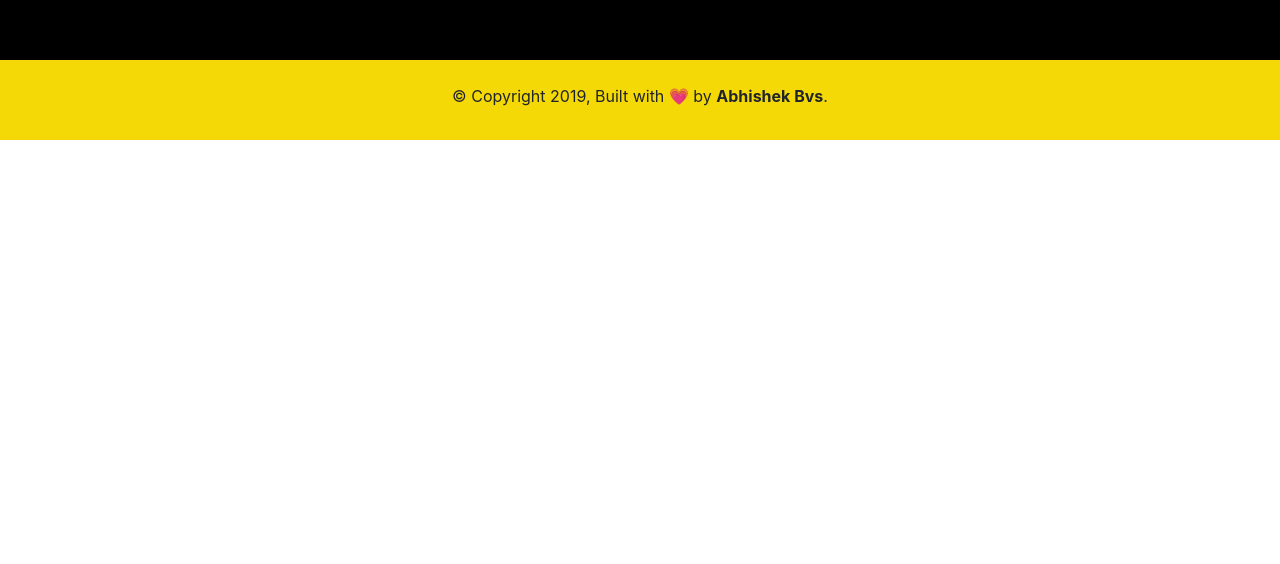
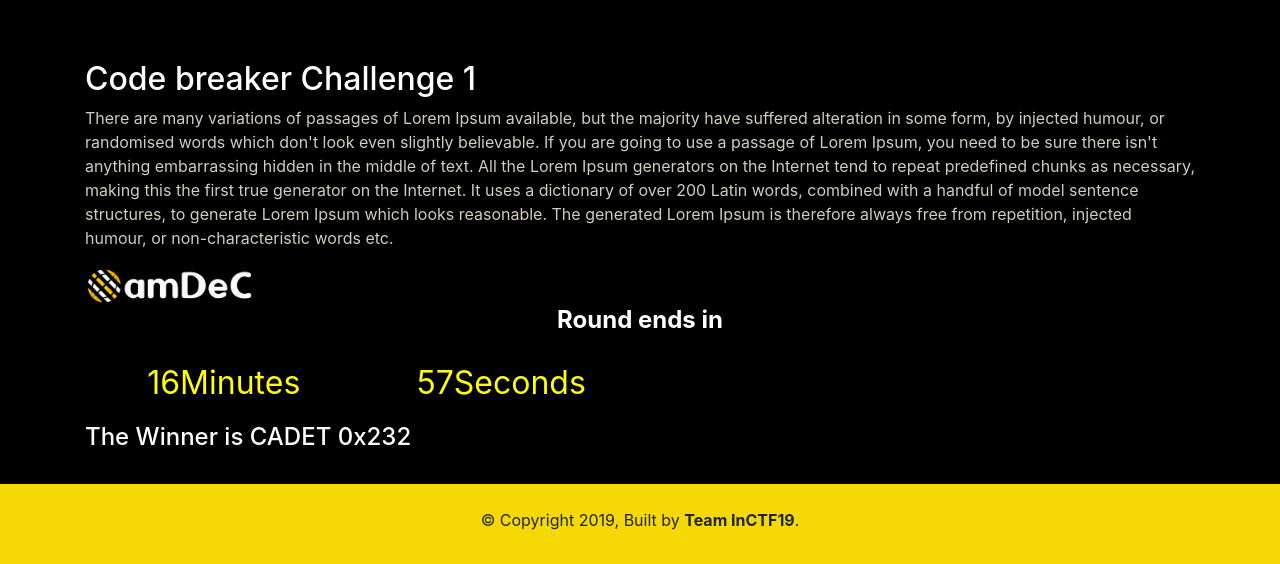
Before and after one commit to abhishekbvs/portfolio-site, a Gatsby site: page / in a window 1280 px wide. Shown: the part 740-1304 px from the top of the page. Before the commit the page ends 880 px from the top, so only its background shows below. Built offline with nearby package versions, Linux system fonts and the light colour scheme; Gatsby itself is replaced by a stand-in of ours.

Commit message:
Add Challenge with Timer

```diff
--- /dev/null
+++ b/src/components/countdown.js
@@ -0,0 +1,67 @@
+import React, { Component } from 'react';
+
+class Countdown extends Component {
+  constructor(props) {
+    super(props);
+    this.state = {
+      days: 0,
+      hours: 0,
+      minutes: 0,
+      seconds: 0,
+    };
+  }
+
+  componentWillMount() {
+    this.getTimeUntil(this.props.deadline);
+  }
+
+  componentDidMount() {
+    setInterval(() => this.getTimeUntil(this.props.deadline), 1000);
+  }
+
+  leading(num) {
+    return num < 10 ? '0' + num : num;
+  }
+
+  getTimeUntil(deadline) {
+    const time = Date.parse(deadline) - Date.parse(new Date());
+    if(time < 0) {
+      this.setState({ days: 0, hours: 0, minutes: 0, seconds: 0 });
+
+    } else {
+      const seconds = Math.floor((time/1000)%60);
+      const minutes = Math.floor((time/1000/60)%60);
+      const hours = Math.floor((time/(1000*60*60))%24);
+      const days = Math.floor(time/(1000*60*60*24));
+
+      this.setState({ days, hours, minutes, seconds });
+    }
+
+  }
+
+  render() {
+    return(
+      <section id="counter" className="d-flex align-items-center">
+          <div className="row m-0 w-100">
+            {/* <div className="part p-4 col-6 col-md-3">
+              {this.leading(this.state.days)}
+              <span>Days</span>
+            </div>
+            <div className="part p-4 col-6 col-md-3">
+              {this.leading(this.state.hours)}
+              <span>Hours</span>
+            </div> */}
+            <div className="part p-4 col-6 col-md-3">
+              {this.leading(this.state.minutes)}
+              <span>Minutes</span>
+            </div>
+            <div className="part p-4 col-6 col-md-3">
+              {this.leading(this.state.seconds)}
+              <span>Seconds</span>
+            </div>
+          </div>
+      </section>
+    );
+  }
+}
+export default Countdown;
--- a/src/components/face.js
+++ b/src/components/face.js
@@ -1,11 +1,38 @@
-import React from "react"
+import React from "react";
+import amDeCLight from "../images/amdec_white.png";
+import Countdown from "../components/countdown";
 
 const Face = () => (
     <>
    <div id="face" className="container-fluid">
         <h1 >Code Breaker Challenges</h1>
-        <h4></h4>
+        <h2>InCTF19</h2>
+   </div>
+   <div id="challenge">
+     <div className ="container">
+          <h2>Code breaker Challenge 1</h2>
+          <p>  There are many variations of passages of Lorem Ipsum available,
+               but the majority have suffered alteration in some form, by injected humour,
+               or randomised words which don't look even slightly believable. If you are going
+               to use a passage of Lorem Ipsum, you need to be sure there isn't anything embarrassing
+               hidden in the middle of text. All the Lorem Ipsum generators on the Internet tend to
+               repeat predefined chunks as necessary, making this the first true generator on the Internet.
+               It uses a dictionary of over 200 Latin words, combined with a handful of model sentence structures,
+               to generate Lorem Ipsum which looks reasonable. The generated Lorem Ipsum is therefore always
+               free from repetition, injected humour, or non-characteristic words etc.
+          </p>
+          <img src={amDeCLight} alt="Challenge 1" style={{ height: "5vh" }} />
+          <br></br>
+          <div style={{ textAlign: "center" }}>
+               <h4><strong>Round ends in</strong></h4>
+               <Countdown deadline='10:11:12 December 30, 2019'/>
+          </div>
+          <div>
+               <h4>The Winner is CADET 0x232</h4>
+          </div>
+          <br></br>
 
+     </div>
    </div>
    </>
 )
--- a/src/components/footer.js
+++ b/src/components/footer.js
@@ -3,7 +3,7 @@ import React from "react"
 const Footer = () => (
 
    <div id = "footer" >
-      <p> © Copyright {new Date().getFullYear()}, Built with 💗 by <strong>Abhishek Bvs</strong>.</p>
+      <p> © Copyright {new Date().getFullYear()}, Built by <strong>Team InCTF19</strong>.</p>
    </div>
 
 )
--- a/src/styles/index.sass
+++ b/src/styles/index.sass
@@ -3,14 +3,29 @@
 #face
     min-height: 100vh
     background-color: #000000
-    padding-top: 40vh
+    padding-top: 45vh
     text-align: center
     h1
         color: #ffffff
-    h4
+    h2
         color: #ffff00
     a
         color: #ffffff
+
+#challenge
+    background-color: #000000
+    h2,h4
+        color: #ffffff
+    p
+        color: #d1ccbe
+
+#counter
+    min-height: 10vh
+    line-height: 1
+    .part
+      font-size: 2rem
+      color: yellow
+      text-align: center
 
 #footer
     padding-top: 3vh
```
Also changed, not shown: src/images/amdec_white.png (added).
